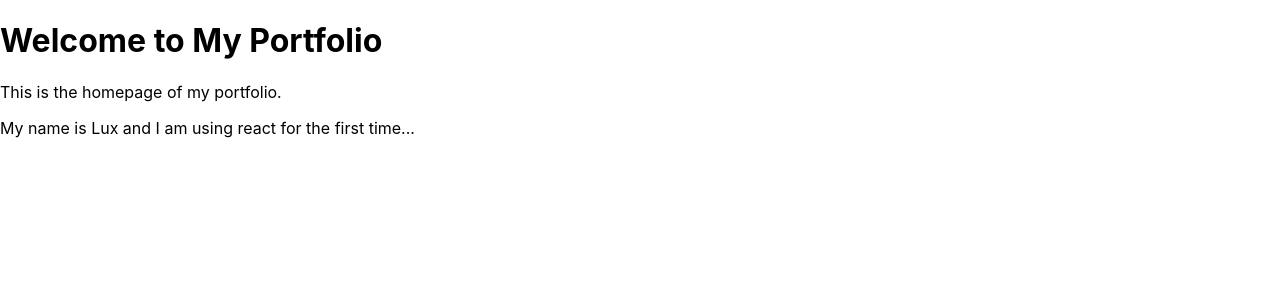
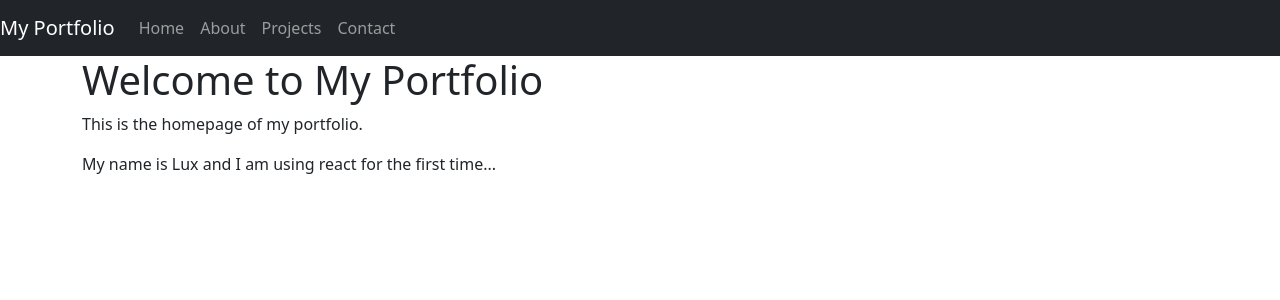
Before and after one commit to Luxient/Freelance_portfolio, a React (Create React App) app: page / in a window 1280 px wide. Shown: the top 300 px of the page. Built offline with nearby package versions, Linux system fonts and the light colour scheme.

Commit message:
Adding some features

```diff
--- a/src/App.js
+++ b/src/App.js
@@ -4,11 +4,16 @@ import Home from './components/Home';
 import About from './components/About';
 import Projects from './components/Projects';
 import Contact from './components/Contact';
+import Navigation from './components/Navigation';
+
+import 'bootstrap/dist/css/bootstrap.min.css';
 
 function App() {
   return (
     <Router>
       <div className="App">
+        <Navigation />
+        <div className="container">
           <Routes>
             <Route path="/" element={<Home />} />
             <Route path="/about" element={<About />} />
@@ -16,6 +21,7 @@ function App() {
             <Route path="/contact" element={<Contact />} />
           </Routes>
         </div>
+      </div>
     </Router>
   );
 }
--- /dev/null
+++ b/src/components/Navigation.js
@@ -0,0 +1,22 @@
+import React from 'react';
+import { Navbar, Nav } from 'react-bootstrap';
+import { Link } from 'react-router-dom';
+
+const Navigation = () => {
+  return (
+    <Navbar bg="dark" variant="dark" expand="lg">
+      <Navbar.Brand as={Link} to="/">My Portfolio</Navbar.Brand>
+      <Navbar.Toggle aria-controls="basic-navbar-nav" />
+      <Navbar.Collapse id="basic-navbar-nav">
+        <Nav className="ml-auto">
+          <Nav.Link as={Link} to="/">Home</Nav.Link>
+          <Nav.Link as={Link} to="/about">About</Nav.Link>
+          <Nav.Link as={Link} to="/projects">Projects</Nav.Link>
+          <Nav.Link as={Link} to="/contact">Contact</Nav.Link>
+        </Nav>
+      </Navbar.Collapse>
+    </Navbar>
+  );
+};
+
+export default Navigation;
--- a/src/components/Projects.js
+++ b/src/components/Projects.js
@@ -0,0 +1,43 @@
+import React from 'react';
+import { Card, Button, Container, Row, Col } from 'react-bootstrap';
+
+const projects = [
+  {
+    title: "Project One",
+    description: "This is a description of Project One.",
+    link: "https://github.com/username/project-one"
+  },
+  {
+    title: "Project Two",
+    description: "This is a description of Project Two.",
+    link: "https://github.com/username/project-two"
+  },
+  {
+    title: "Project Three",
+    description: "This is a description of Project Three.",
+    link: "https://github.com/username/project-three"
+  }
+];
+
+const Projects = () => {
+  return (
+    <Container>
+      <h1 className="my-4">Projects</h1>
+      <Row>
+        {projects.map((project, index) => (
+          <Col md={4} key={index} className="mb-4">
+            <Card>
+              <Card.Body>
+                <Card.Title>{project.title}</Card.Title>
+                <Card.Text>{project.description}</Card.Text>
+                <Button variant="primary" href={project.link} target="_blank">View Project</Button>
+              </Card.Body>
+            </Card>
+          </Col>
+        ))}
+      </Row>
+    </Container>
+  );
+};
+
+export default Projects;
--- a/src/index.js
+++ b/src/index.js
@@ -2,6 +2,7 @@ import React from 'react';
 import ReactDOM from 'react-dom/client';
 import './index.css';
 import App from './App';
+import 'bootstrap/dist/css/bootstrap.min.css';
 import reportWebVitals from './reportWebVitals';
 
 const root = ReactDOM.createRoot(document.getElementById('root'));
```
Also changed, not shown: package.json (+7 -1 lines), 1 other file (tests, documents, lock files or other folders). Lines whose indentation alone changed are shown as unchanged.
